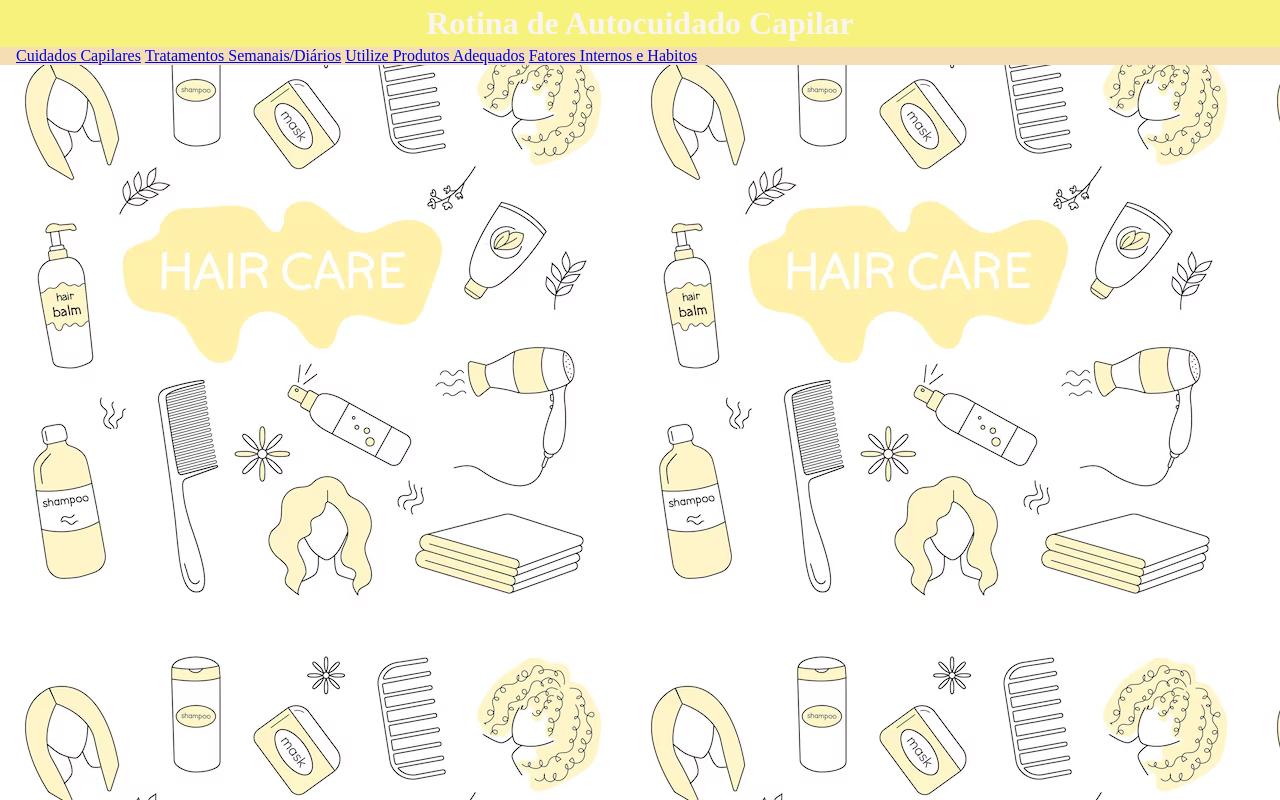
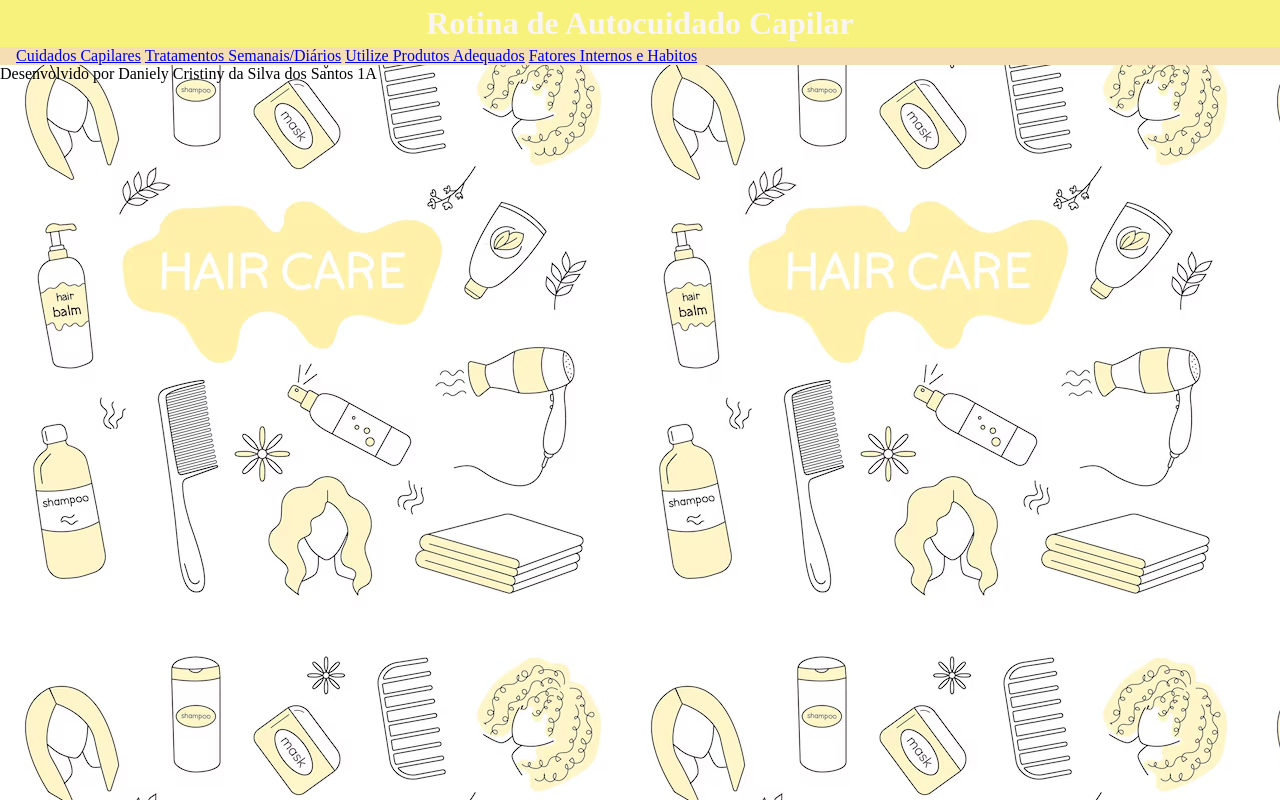
Before and after one commit to katchaucris95-eng/cuidados-capilares, a plain HTML site: page index.html in a window 1280 px wide. Drawn offline with Linux system fonts and the light colour scheme.

Commit message:
alteracoes

```diff
--- a/index.html
+++ b/index.html
@@ -19,5 +19,6 @@
 
     </ul>
     </nav>
+    <footer>Desenvolvido por Daniely Cristiny da Silva dos Santos 1A</footer>
 </body>
 </html>
```
